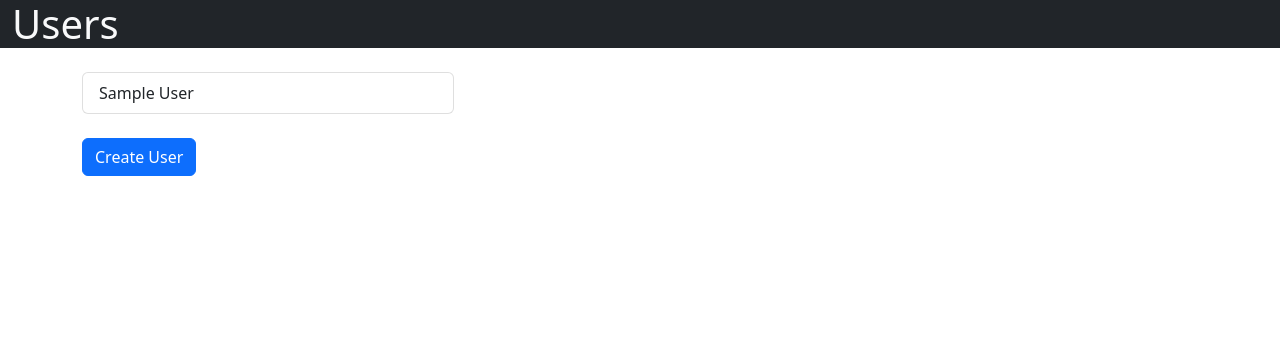
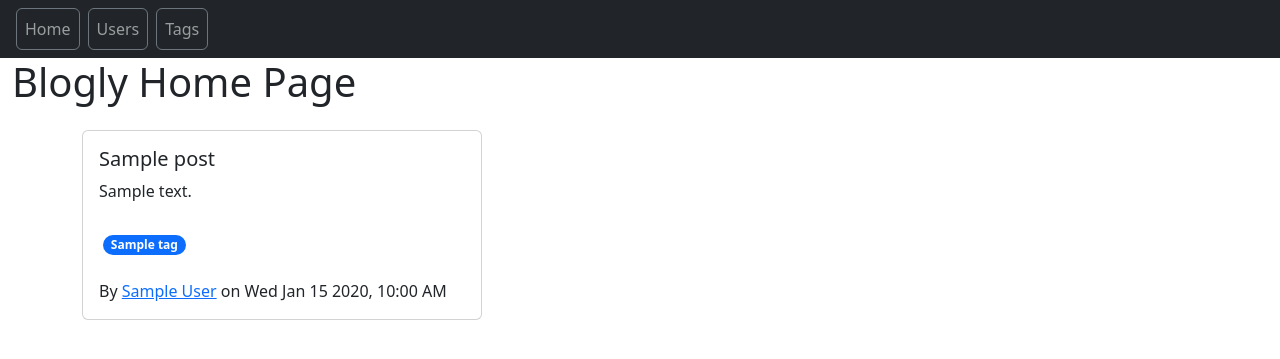
Before and after one commit to coachdaveofficial/flask-blogly, a Flask app: page / in a window 1280 px wide. Shown: the top 359 px of the page. Run offline with Flask 2, Linux system fonts and the light colour scheme; tables that the repository leaves empty hold one stand-in row (values such as "Sample post").

Commit message:
added navbar

```diff
--- a/app.py
+++ b/app.py
@@ -21,7 +21,15 @@ with app.app_context():
 
     db.create_all()
 
+
 @app.route('/')
+def home_page():
+    users = User.query.all()
+    posts = Post.query.all()
+
+    return render_template('home_page.html', posts=posts, users=users)
+
+@app.route('/users/')
 def list_users():
     """List users"""
 
@@ -53,7 +61,7 @@ def create_user():
         db.session.add(user)
         db.session.commit()
 
-        return redirect('/')
+        return redirect('/users')
 
 @app.route('/users/<int:user_id>/post/', methods=['POST', 'GET'])
 def add_post(user_id):
--- a/models.py
+++ b/models.py
@@ -43,9 +43,17 @@ class Post(db.Model):
     id = db.Column(db.Integer, primary_key=True, autoincrement=True)
     title = db.Column(db.String(50), nullable=False)
     content = db.Column(db.String(150), nullable=False)
-    created_at = db.Column(db.String(), nullable=True, default= now.strftime("%d/%m/%Y %H:%M:%S"))
+    created_at = db.Column(
+        db.DateTime,
+        nullable=False,
+        default=now)
     user_id = db.Column(db.Integer, db.ForeignKey('users.id'))
 
+    @property
+    def friendly_date(self):
+        """Return nicely-formatted date."""
+
+        return self.created_at.strftime("%a %b %-d  %Y, %-I:%M %p")
 
 
 class Tag(db.Model):
--- a/templates/base.html
+++ b/templates/base.html
@@ -8,16 +8,35 @@
 
 </head>
 <body>
+  <nav class="navbar navbar-expand-lg navbar-dark bg-dark">
+    <div class="container-fluid mt-0">
+
+      <div class="collapse navbar-collapse" id="navbarNav">
+        <ul class="navbar-nav">
+            <li class="nav-item mx-1">
+                <a class="nav-link btn btn-outline-secondary" aria-current="page" href="/">Home</a>
+              </li>
+             <li class="nav-item mx-1">
+                <a class="nav-link btn btn-outline-secondary" aria-current="page" href="/users/">Users</a>
+             </li>
+            <li class="nav-item mx-1">
+                <a class="nav-link btn btn-outline-secondary" href="/tags/">Tags</a>
+            </li>
+        </ul>
+      </div>
+    </div>
+  </nav>
+
   <h1>
-    <div class="container-fluid text-light bg-dark">
+    <div class="container-fluid">
       <div class="row justify-content-between">
         <div class="col">
           {% block h1 %}{% endblock %}
 
 
-          <div class="float-end">
+          <!-- <div class="float-end">
             {% block home_button %}{% endblock %}
-          </div>
+          </div> -->
 
       </div>
 
--- /dev/null
+++ b/templates/home_page.html
@@ -0,0 +1,51 @@
+{% extends 'base.html' %}
+
+{% block h1 %}
+    Blogly Home Page
+{% endblock %}
+
+{% block content %}
+
+
+
+<div class="container">
+
+    {% if posts|length == 0 %}
+        <br>
+        <h3>Looks like there are no posts yet!</h3>
+
+    {% else %}
+
+        {% for post in posts %}
+            <div class="card my-4" style="width: 25rem;">
+                <div class="card-body">
+                    <h5 class="card-title">{{post.title}}</h5>
+                    <p class="card-text">{{ post.content }}</p>
+                </div>
+
+                <div class="card-body">
+                    <div class="row">
+                        <div class="col mb-4">
+                            {% for tag in post.tags %}
+                                <span class="badge bg-primary rounded-pill float-start mx-1">{{tag.name}}</span>
+                            {% endfor %}
+                        </div>
+                    </div>
+
+                    {% for user in users %}
+                        {% if user.id == post.user_id %}
+                            <span>By </span>
+                            <a href="/users/{{user.id}}/" class="card-link">{{ user.full_name }}</a>
+                            <span>on {{post.friendly_date}}</span>
+                        {% endif %}
+                    {% endfor %}
+                </div>
+            </div>
+            {% endfor %}
+        {% endif %}
+
+</div>
+
+
+
+{% endblock %}
--- a/templates/user_list.html
+++ b/templates/user_list.html
@@ -21,13 +21,17 @@
 <div class="container">
     <div class="col-4 mt-4">
         <div class="list-group">
-            {% for user in users %}
 
-                <a href="/users/{{user.id}}/details" class="list-group-item list-group-item-action">
-                    {{ user.first_name }} {{user.last_name}}
-                </a>
+            {% if users|length == 0 %}
+                No users yet!
+            {% else %}
+                {% for user in users %}
 
-            {% endfor %}
+                    <a href="/users/{{user.id}}/details" class="list-group-item list-group-item-action">
+                        {{ user.first_name }} {{user.last_name}}
+                    </a>
+                {% endfor %}
+            {% endif %}
         </div>
     </div>
 
```
Also changed, not shown: templates/add_post.html (+1 -7 lines), templates/add_tag.html (+1 -7 lines), templates/create_user.html (+1 -7 lines), templates/edit_tag.html (+1 -7 lines), templates/show_post.html (+1 -7 lines), templates/show_tags.html (+6 -12 lines), templates/tag_details.html (+1 -7 lines), templates/user_details.html (+0 -7 lines).
